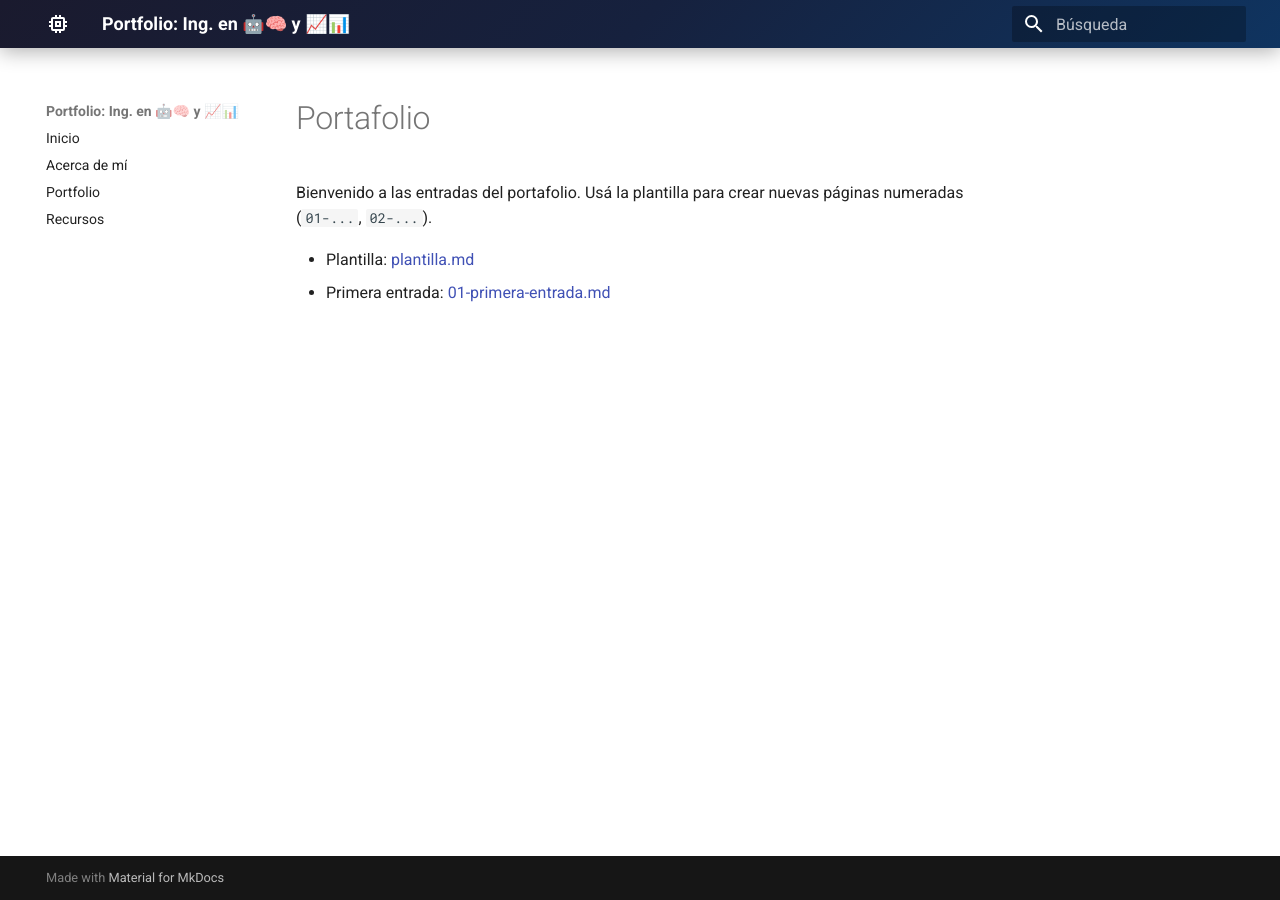
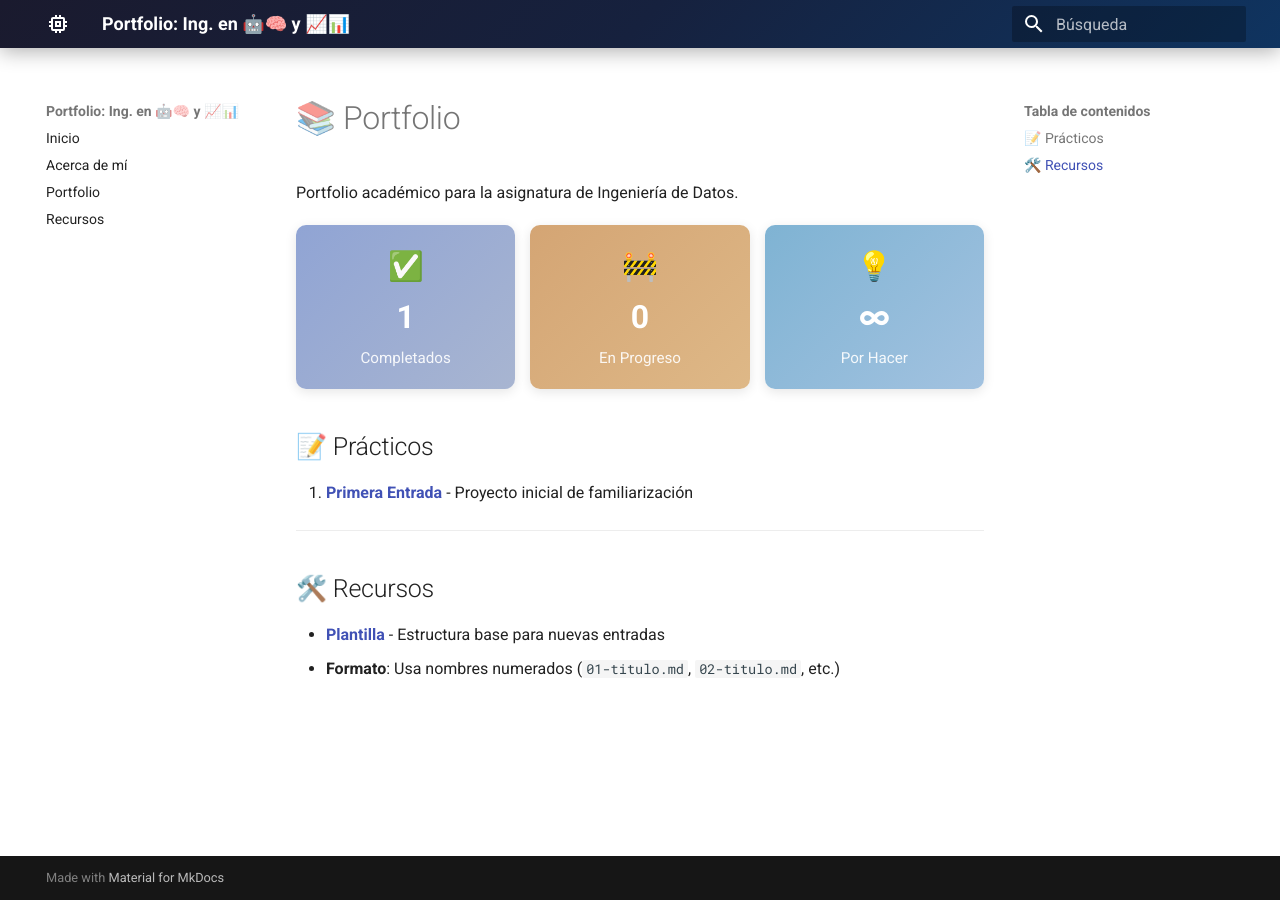
Before and after one commit to ValeRodMa/portafolio_ia_ucu, an MkDocs documentation site: the page built from docs/portfolio/index.md, in a window 1280 px wide. Built offline with MkDocs 1.6.1 and Material for MkDocs 9.7.7, drawn with Linux system fonts in a browser that asks for light colours.

Commit message:
cambios en portfolio

```diff
--- a/docs/portfolio/index.md
+++ b/docs/portfolio/index.md
@@ -1,12 +1,41 @@
 ---
-title: "Índice del Portafolio"
+title: "Portfolio"
 date: 2025-01-01
 ---
 
-# Portafolio
+# 📚 Portfolio
 
-Bienvenido a las entradas del portafolio. Usá la plantilla para crear nuevas páginas numeradas
-(`01-...`, `02-...`).
+Portfolio académico para la asignatura de Ingeniería de Datos.
 
-- Plantilla: [plantilla.md](plantilla.md)
-- Primera entrada: [01-primera-entrada.md](01-primera-entrada.md)
+<div style="display: grid; grid-template-columns: repeat(auto-fit, minmax(150px, 1fr)); gap: 15px; margin: 20px 0;">
+
+<div style="text-align: center; padding: 18px; background: linear-gradient(135deg, #90a4d4 0%, #a8b5d1 100%); border-radius: 10px; color: white; box-shadow: 0 3px 12px rgba(0,0,0,0.1);">
+  <div style="font-size: 1.8em; margin-bottom: 3px;">✅</div>
+  <div style="font-size: 2em; font-weight: bold; margin-bottom: 3px;">1</div>
+  <div style="font-size: 0.95em; opacity: 0.9;">Completados</div>
+</div>
+
+<div style="text-align: center; padding: 18px; background: linear-gradient(135deg, #d4a574 0%, #deb887 100%); border-radius: 10px; color: white; box-shadow: 0 3px 12px rgba(0,0,0,0.1);">
+  <div style="font-size: 1.8em; margin-bottom: 3px;">🚧</div>
+  <div style="font-size: 2em; font-weight: bold; margin-bottom: 3px;">0</div>
+  <div style="font-size: 0.95em; opacity: 0.9;">En Progreso</div>
+</div>
+
+<div style="text-align: center; padding: 18px; background: linear-gradient(135deg, #7fb3d3 0%, #a2c2e0 100%); border-radius: 10px; color: white; box-shadow: 0 3px 12px rgba(0,0,0,0.1);">
+  <div style="font-size: 1.8em; margin-bottom: 3px;">💡</div>
+  <div style="font-size: 2em; font-weight: bold; margin-bottom: 3px;">∞</div>
+  <div style="font-size: 0.95em; opacity: 0.9;">Por Hacer</div>
+</div>
+
+</div>
+
+## 📝 Prácticos
+
+1. **[Primera Entrada](01-primera-entrada.md)** - Proyecto inicial de familiarización
+
+---
+
+## 🛠️ Recursos
+
+- **[Plantilla](plantilla.md)** - Estructura base para nuevas entradas
+- **Formato**: Usa nombres numerados (`01-titulo.md`, `02-titulo.md`, etc.)
```
